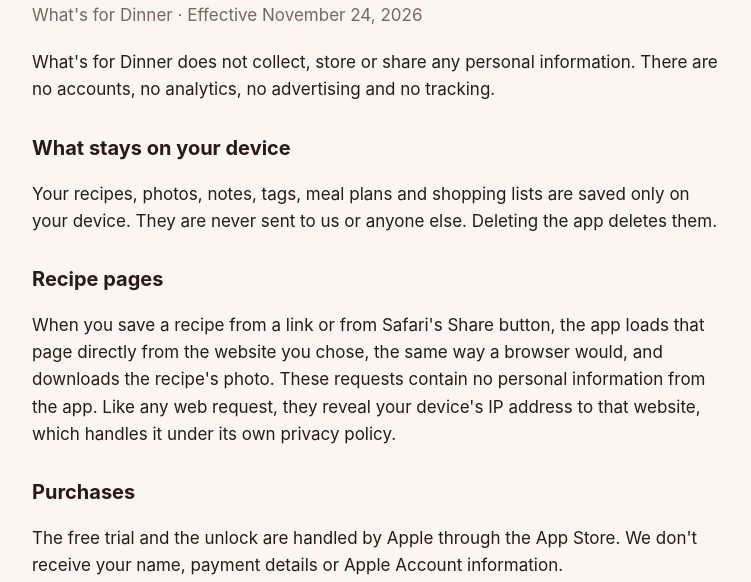
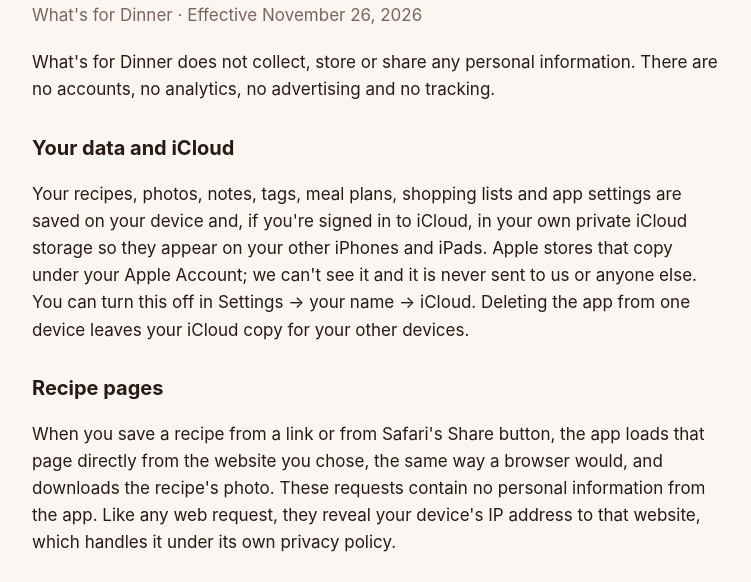
Before and after one commit to squishybyteworks/whats-for-dinner-site, a plain HTML site: page privacy.html in a window 1280 px wide. Shown: the part 150-732 px from the top of the page, without its empty margins (264-1015 px from the left). Drawn offline with Linux system fonts and the light colour scheme.

Commit message:
Privacy: data syncs through the user's own iCloud (app 1.1)
Co-Authored-By: Claude Opus 5.5 <noreply@anthropic.com>

```diff
--- a/privacy.html
+++ b/privacy.html
@@ -24,12 +24,12 @@ footer{color:var(--mute);font-size:14px;margin-top:40px;border-top:1px solid var
 <nav><a href="help.html">Help</a><a href="support.html">Support</a><a href="privacy.html">Privacy</a></nav></header>
 
 <h1>Privacy Policy</h1>
-<p class="sub">What's for Dinner · Effective November 24, 2026</p>
+<p class="sub">What's for Dinner · Effective November 26, 2026</p>
 
 <p>What's for Dinner does not collect, store or share any personal information. There are no accounts, no analytics, no advertising and no tracking.</p>
 
-<h2>What stays on your device</h2>
-<p>Your recipes, photos, notes, tags, meal plans and shopping lists are saved only on your device. They are never sent to us or anyone else. Deleting the app deletes them.</p>
+<h2>Your data and iCloud</h2>
+<p>Your recipes, photos, notes, tags, meal plans, shopping lists and app settings are saved on your device and, if you're signed in to iCloud, in your own private iCloud storage so they appear on your other iPhones and iPads. Apple stores that copy under your Apple Account; we can't see it and it is never sent to us or anyone else. You can turn this off in Settings → your name → iCloud. Deleting the app from one device leaves your iCloud copy for your other devices.</p>
 
 <h2>Recipe pages</h2>
 <p>When you save a recipe from a link or from Safari's Share button, the app loads that page directly from the website you chose, the same way a browser would, and downloads the recipe's photo. These requests contain no personal information from the app. Like any web request, they reveal your device's IP address to that website, which handles it under its own privacy policy.</p>
```
